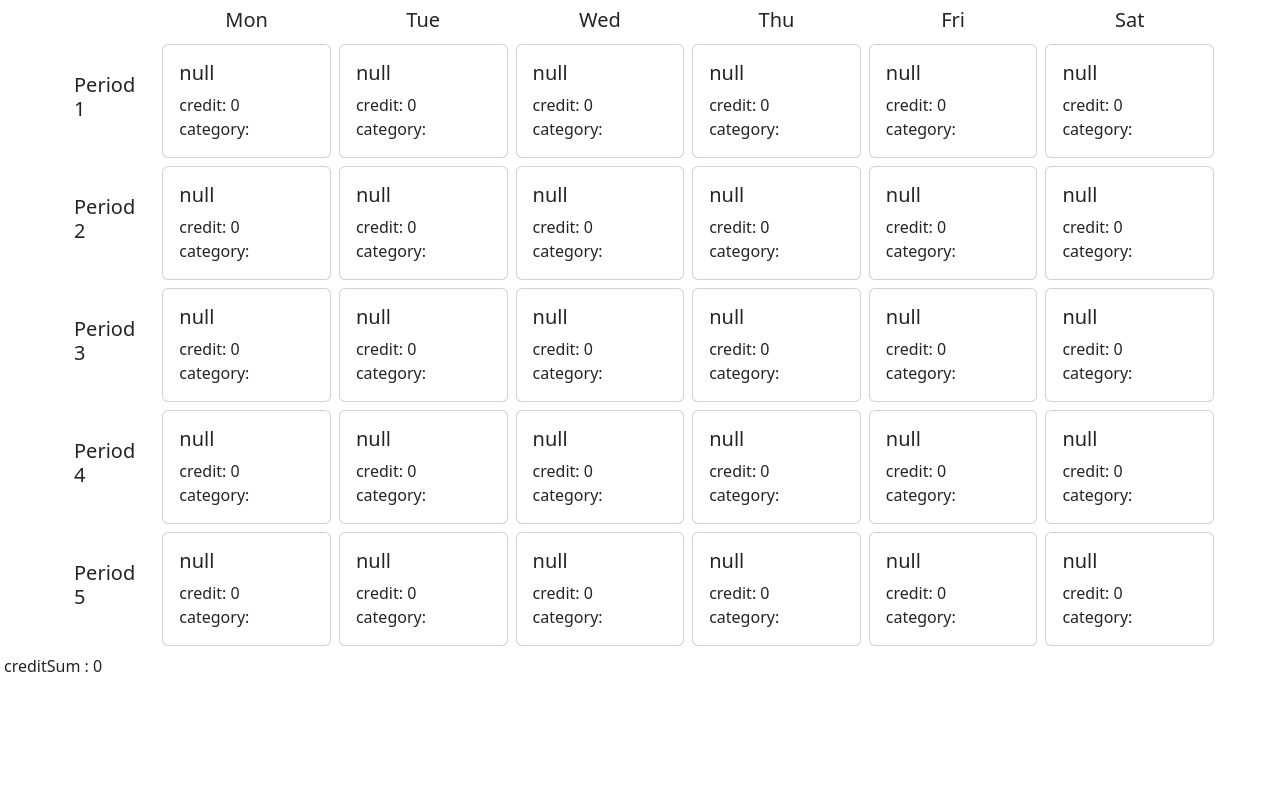
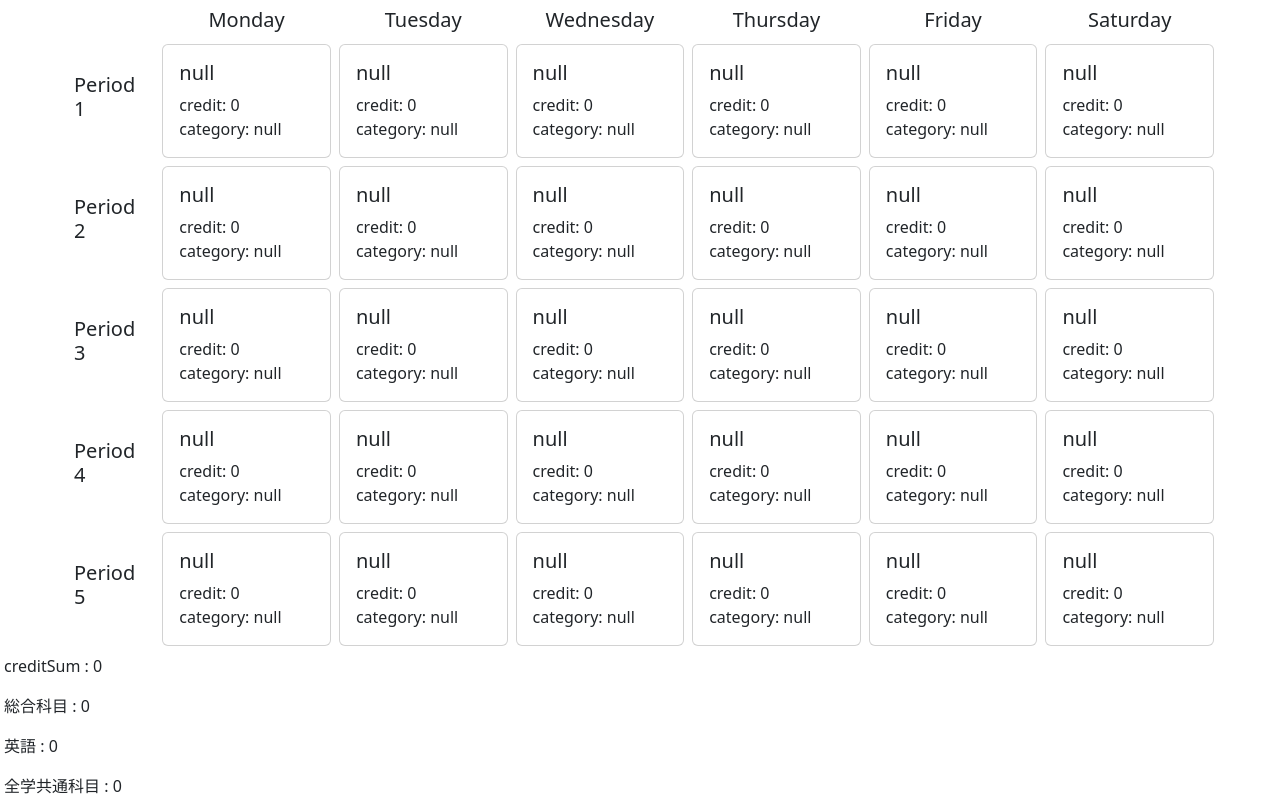
Before and after one commit to Kyo-s-s/sit_timetable, a React (Create React App) app: page / in a window 1280 px wide. Shown: the top 800 px of the page. Built offline with nearby package versions, Linux system fonts and the light colour scheme.

Commit message:
[Add] calculateCredit

```diff
--- a/script.js
+++ b/script.js
@@ -33,6 +33,7 @@ const lectures = classList.map((cls) => {
         "teacher": table[1].innerText,
         "credit": credit,
         "division": division,
+        "isContinued": cls.colSpan > 1,
     }
 })
 
--- a/src/TimeTable/Lecture.tsx
+++ b/src/TimeTable/Lecture.tsx
@@ -14,17 +14,17 @@ export const weekList = [Week.Monday, Week.Tuesday, Week.Wednesday, Week.Thursda
 export function weekToStr(week: Week): string {
 	switch (week) {
 		case Week.Monday:
-			return "Mon";
+			return "Monday";
 		case Week.Tuesday:
-			return "Tue";
+			return "Tuesday";
 		case Week.Wednesday:
-			return "Wed";
+			return "Wednesday";
 		case Week.Thursday:
-			return "Thu";
+			return "Thursday";
 		case Week.Friday:
-			return "Fri";
+			return "Friday";
 		case Week.Saturday:
-			return "Sat";
+			return "Saturday";
 		default:
 			return "";
 	}
@@ -97,7 +97,7 @@ export const lectureNone = {
 	week: Week.Others,
 	period: Period.Others,
 	credit: 0,
-	category: ""
+	category: "null"
 };
 
 export function toLecture(
--- a/src/TimeTable/TimeTable.tsx
+++ b/src/TimeTable/TimeTable.tsx
@@ -10,6 +10,7 @@ import { TimeTableCell } from "./TimeTableCell";
 type TimeTableState = {
   selectedLecture: Lecture[][];
   creditSum: number;
+  creditDivision: { [key: string]: number };
 }
 
 export const TimeTable = () => {
@@ -20,24 +21,33 @@ export const TimeTable = () => {
       selectedLecture[i].push(lectureNone);
     }
   }
-  const [state, setState] = React.useState<TimeTableState>({
-    selectedLecture: selectedLecture,
-    creditSum: 0,
-  });
 
   let lectures = test.lectures.map((item, _) => {
     console.log(JSON.stringify(item));
     return toLecture(item.name, item.week, item.period, item.credit, item.division);
+  }).concat([lectureNone]);
+
+  let creditDivision: { [key: string]: number } = {};
+  lectures.forEach((lecture, _) => creditDivision[lecture.category] = 0);
+
+  const [state, setState] = React.useState<TimeTableState>({
+    selectedLecture: selectedLecture,
+    creditSum: 0,
+    creditDivision: creditDivision,
   });
 
-  const calculateCreditSum = () => {
+  const calculateCredit = (): [number, { [key: string]: number}] => {
     let sum = 0;
+    let division: { [key: string]: number } = {};
+    lectures.forEach((lecture, _) => division[lecture.category] = 0);
+
     for (let i = 0; i < weekNum; i++) {
       for (let j = 0; j < periodNum; j++) {
         sum += state.selectedLecture[i][j].credit;
+        division[state.selectedLecture[i][j].category] += state.selectedLecture[i][j].credit;
       }
     }
-    return sum;
+    return [sum, division];
   }
 
   return (
@@ -72,9 +82,11 @@ export const TimeTable = () => {
                           onSelect: (lecture: Lecture) => {
                             console.log(lecture.name);
                             state.selectedLecture[week][period] = lecture;
+                            const [creditSum, creditDivision] = calculateCredit();
                             setState({
                               selectedLecture: state.selectedLecture,
-                              creditSum: calculateCreditSum(),
+                              creditSum: creditSum,
+                              creditDivision: creditDivision,
                             });
                             console.log(JSON.stringify(state.selectedLecture));
                           },
@@ -89,6 +101,14 @@ export const TimeTable = () => {
         }
       </Container>
       <p>creditSum : {state.creditSum}</p>
+      {
+        Object.keys(state.creditDivision).map((key, _) => {
+          if (key === lectureNone.category) return;
+          return (
+            <p>{key} : {state.creditDivision[key]}</p>
+          )
+        })
+      }
     </>
   )
 }
```
